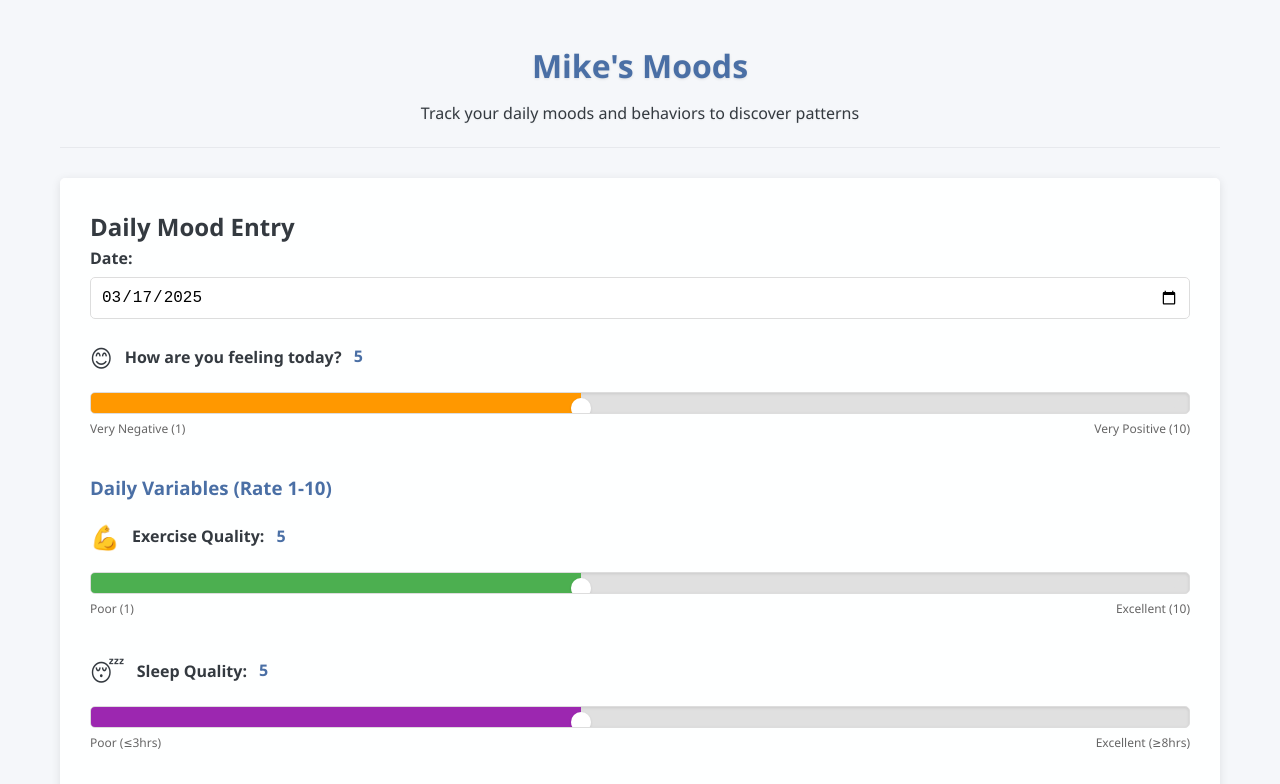
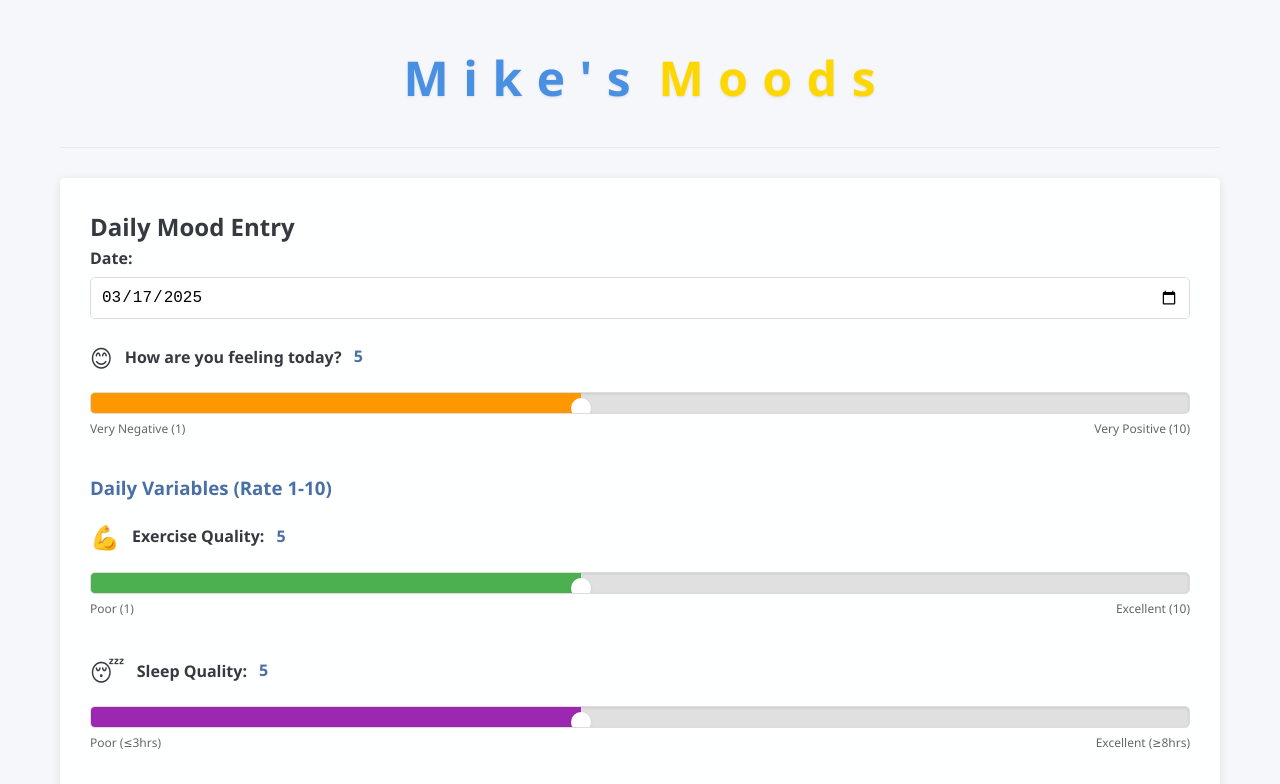
Before and after one commit to MMillen11/Mike-s-Moods, a plain HTML site: page index.html in a window 1280 px wide. Shown: the top 784 px of the page. Drawn offline with nearby package versions, Linux system fonts and the light colour scheme; no server answers.

Commit message:
color changes

```diff
--- a/frontend/css/styles.css
+++ b/frontend/css/styles.css
@@ -45,13 +45,37 @@ header {
 }
 
 header h1 {
-    color: var(--primary-color);
     margin-bottom: 10px;
     text-shadow: 0 1px 3px rgba(0, 0, 0, 0.1);
 }
 
-header p {
-    text-shadow: 0 1px 2px rgba(0, 0, 0, 0.05);
+/* Colorful Title Styles */
+.colorful-title {
+    font-size: 48px;
+    letter-spacing: 1px;
+}
+
+.colorful-title span {
+    display: inline-block;
+}
+
+/* Mike's in blue */
+.colorful-title span:nth-child(1),
+.colorful-title span:nth-child(2),
+.colorful-title span:nth-child(3),
+.colorful-title span:nth-child(4),
+.colorful-title span:nth-child(5),
+.colorful-title span:nth-child(6) {
+    color: #4a90e2; /* Blue */
+}
+
+/* Moods in gold */
+.colorful-title span:nth-child(8),
+.colorful-title span:nth-child(9),
+.colorful-title span:nth-child(10),
+.colorful-title span:nth-child(11),
+.colorful-title span:nth-child(12) {
+    color: #ffd700; /* Gold */
 }
 
 /* Form Styles */
--- a/frontend/js/app.js
+++ b/frontend/js/app.js
@@ -512,15 +512,15 @@ document.addEventListener('DOMContentLoaded', () => {
 
         // Define all variables to track
         const variables = [
-            { key: 'mood', name: 'Mood', color: '#FF5733', visible: true },
-            { key: 'exercise', name: 'Exercise', color: '#33FF57', visible: false },
-            { key: 'sleep', name: 'Sleep', color: '#3357FF', visible: false },
-            { key: 'diet', name: 'Diet', color: '#FF33F5', visible: false },
-            { key: 'portfolio', name: 'Portfolio', color: '#33FFF5', visible: false },
-            { key: 'job', name: 'Job', color: '#F5FF33', visible: false },
-            { key: 'social', name: 'Social', color: '#FF8C33', visible: false },
-            { key: 'alcohol', name: 'Alcohol', color: '#8C33FF', visible: false },
-            { key: 'sunlight', name: 'Sunlight', color: '#33FFCB', visible: false }
+            { key: 'mood', name: 'Mood', color: '#ff9800', visible: true },         // Orange
+            { key: 'exercise', name: 'Exercise', color: '#4caf50', visible: false }, // Green
+            { key: 'sleep', name: 'Sleep', color: '#9c27b0', visible: false },      // Purple
+            { key: 'diet', name: 'Diet', color: '#8bc34a', visible: false },        // Light Green
+            { key: 'portfolio', name: 'Portfolio', color: '#2196f3', visible: false }, // Blue
+            { key: 'job', name: 'Job', color: '#607d8b', visible: false },          // Blue Gray
+            { key: 'social', name: 'Social', color: '#e91e63', visible: false },    // Pink
+            { key: 'alcohol', name: 'Alcohol', color: '#795548', visible: false },  // Brown
+            { key: 'sunlight', name: 'Sunlight', color: '#ffc107', visible: false } // Yellow
         ];
 
         // Calculate data for each variable
@@ -664,7 +664,7 @@ document.addEventListener('DOMContentLoaded', () => {
 
         // Create header for the weather-mood chart
         chartDiv.innerHTML = `
-            <h3>Weather and Mood Relationship</h3>
+            <h3>Weather Conditions</h3>
             <p class="chart-description">How different weather conditions affect your mood levels</p>
             <div class="weather-mood-container">
                 <canvas id="weather-mood-chart"></canvas>
--- a/index.html
+++ b/index.html
@@ -11,8 +11,20 @@
 <body>
     <div class="container">
         <header>
-            <h1>Mike's Moods</h1>
-            <p>Track your daily moods and behaviors to discover patterns</p>
+            <h1 class="colorful-title">
+                <span>M</span>
+                <span>i</span>
+                <span>k</span>
+                <span>e</span>
+                <span>'</span>
+                <span>s</span>
+                <span> </span>
+                <span>M</span>
+                <span>o</span>
+                <span>o</span>
+                <span>d</span>
+                <span>s</span>
+            </h1>
         </header>
 
         <main>
@@ -155,7 +167,7 @@
                 <div class="visualization-controls">
                     <button id="view-all-data" class="btn" style="display: none;">View All Data</button>
                     <button id="view-mood-trends" class="btn">Comprehensive Chart</button>
-                    <button id="view-correlations" class="btn">Behavior Correlations</button>
+                    <button id="view-correlations" class="btn">Weather Conditions</button>
                 </div>
                 <div id="charts-container">
                     <!-- Charts will be inserted here by JavaScript -->
```
Also changed, not shown: frontend/index.html (+15 -3 lines).
